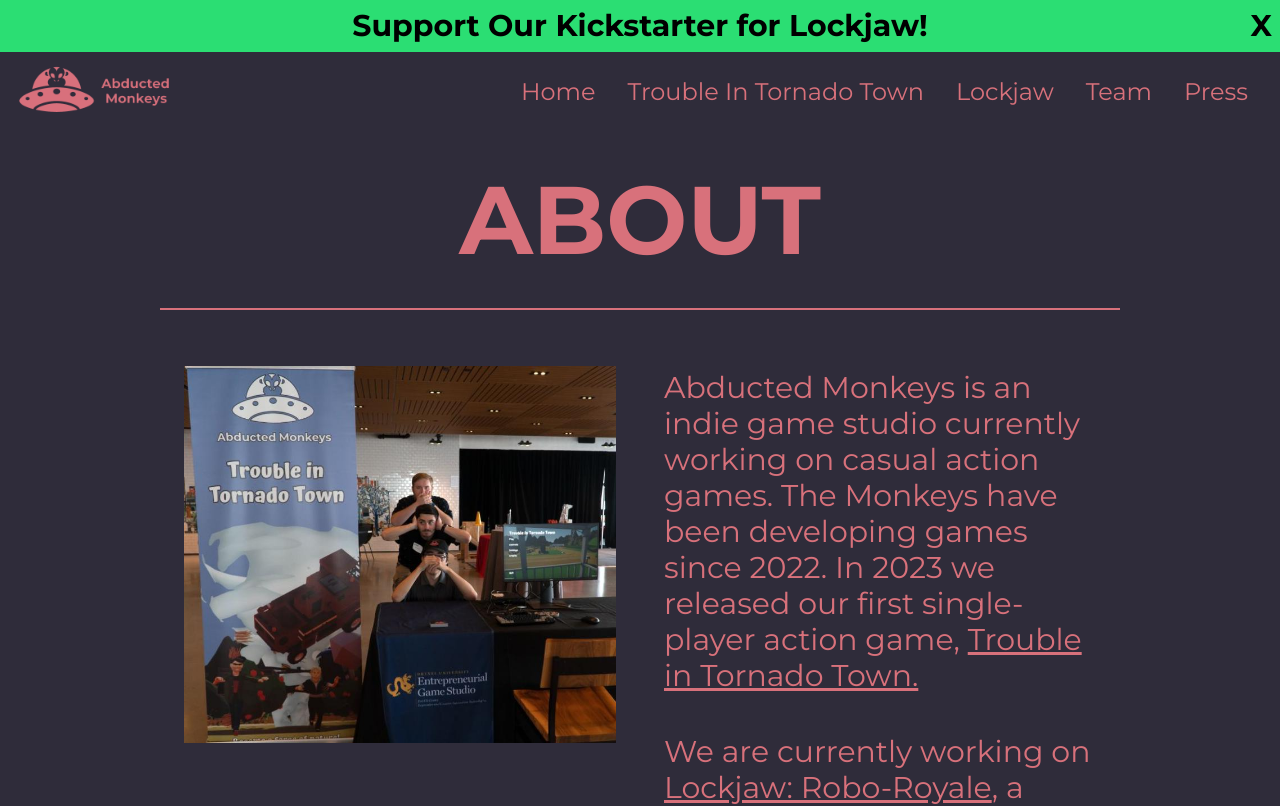
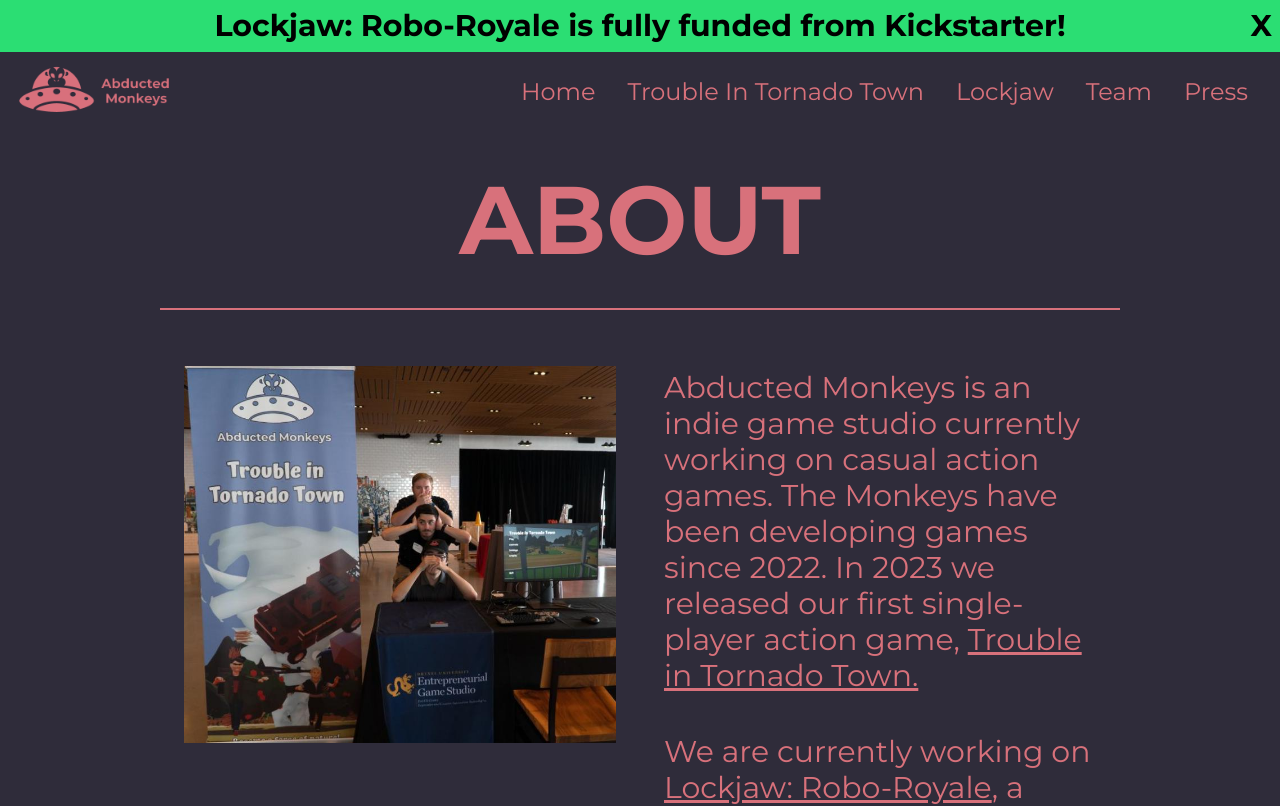
Before and after one commit to AbductedMonkeys/monkeywebsite, a Next.js app: page / in a window 1280 px wide. Shown: the top 806 px of the page. Built offline with nearby package versions, Linux system fonts and the light colour scheme.

Commit message:
change banner text

```diff
--- a/src/components/Navbar.tsx
+++ b/src/components/Navbar.tsx
@@ -50,7 +50,7 @@
   return (
     <>
     <Banner
-                buttonText="Support Our Kickstarter for Lockjaw!"
+                buttonText="Lockjaw: Robo-Royale is fully funded from Kickstarter!"
                 buttonLink="https://www.kickstarter.com/projects/abductedmonkeys/lockjaw-robo-royale"
                 //height="auto"
                 backgroundColor="#2bde73"
```
